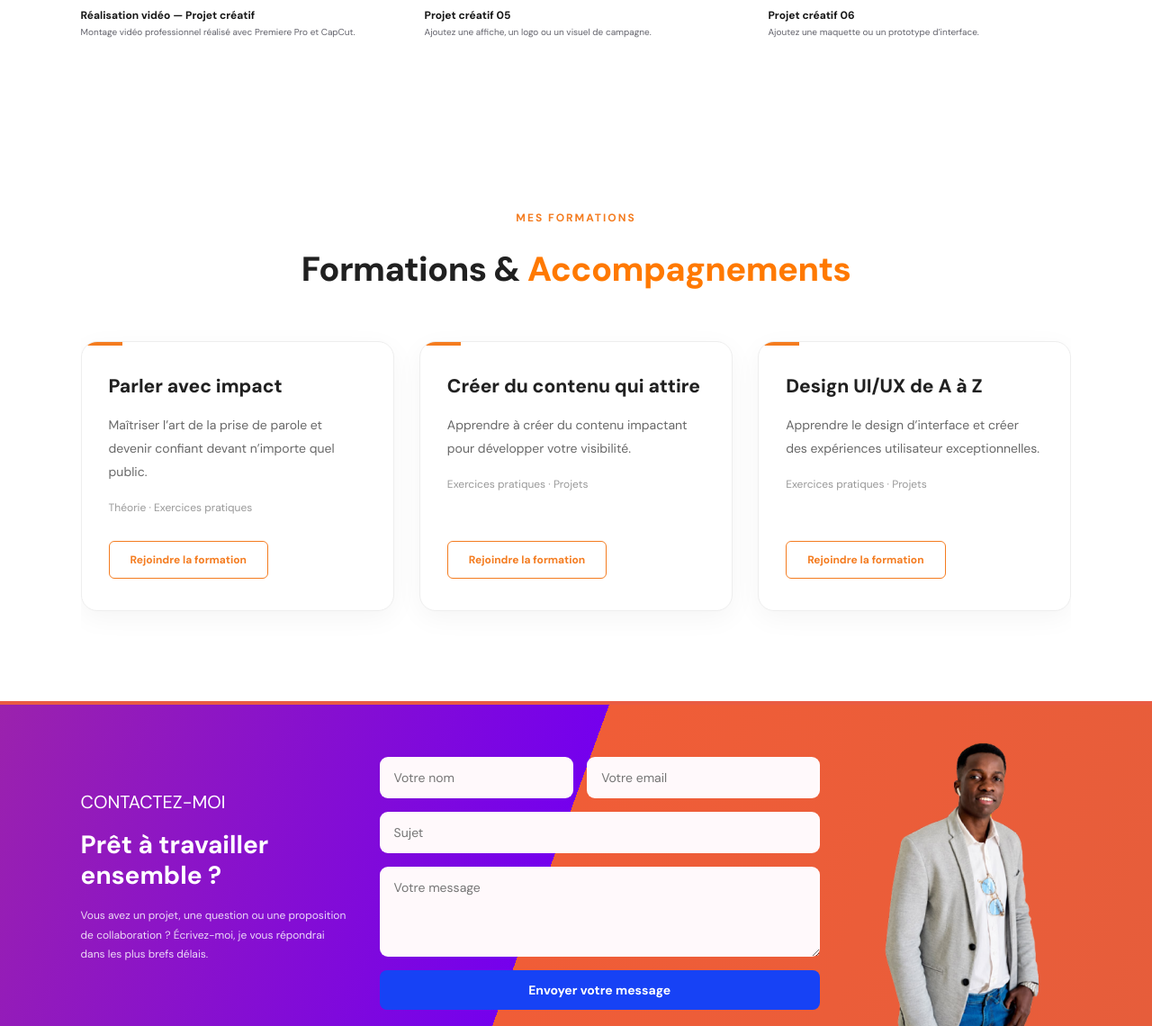
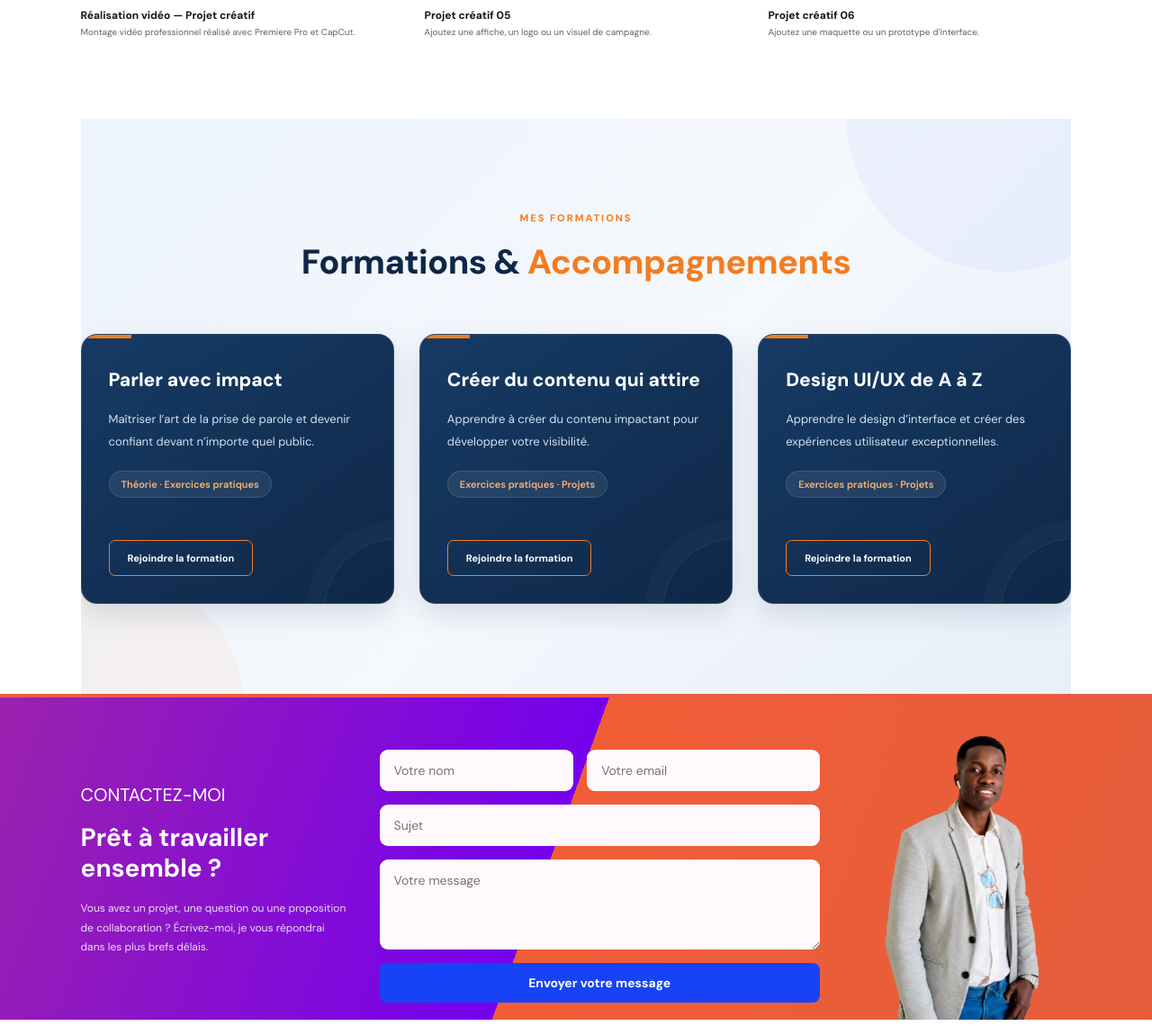
Before and after one commit to Glad-Nagil/portfolio-flask, a Flask app: page / in a window 1280 px wide. Shown: the part 2314-3454 px from the top of the page at 90% size. Run offline with Flask 3, Linux system fonts and the light colour scheme.

Commit message:
Upgrade training section blue design

```diff
--- a/static/css/style.css
+++ b/static/css/style.css
@@ -146,44 +146,78 @@
 
 
 /* =========================================
-   FORMATIONS - STYLE PREMIUM MINIMALISTE
+   FORMATIONS & ACCOMPAGNEMENTS
+   IDENTITE BLEU MARINE / ORANGE
 ========================================= */
 
 .trainings {
+    position: relative;
     padding: 100px 0;
-    background: #FFFFFF;
+    background: linear-gradient(135deg, #EDF4FC 0%, #F5F8FD 55%, #E7EFF9 100%);
     overflow: hidden;
 }
 
+/* Décoration de fond */
+.trainings::before {
+    content: "";
+    position: absolute;
+    width: 350px;
+    height: 350px;
+    top: -180px;
+    right: -100px;
+    border-radius: 50%;
+    background: rgba(33, 70, 255, 0.045);
+    pointer-events: none;
+}
+
+.trainings::after {
+    content: "";
+    position: absolute;
+    width: 280px;
+    height: 280px;
+    bottom: -150px;
+    left: -100px;
+    border-radius: 50%;
+    background: rgba(244, 124, 32, 0.05);
+    pointer-events: none;
+}
+
+/* En-tête */
 .trainings .section-heading {
+    position: relative;
+    z-index: 1;
     text-align: center;
     margin-bottom: 55px;
 }
 
 .trainings .eyebrow {
     color: #F47C20;
-    font-size: 12px;
-    font-weight: 700;
+    font-size: 11px;
+    font-weight: 800;
     letter-spacing: 2px;
-    text-transform: uppercase;
+    margin-bottom: 12px;
 }
 
 .trainings .section-heading h2 {
-    margin-top: 14px;
-    color: #202020;
+    color: #0F2747;
     font-size: clamp(28px, 4vw, 38px);
-    font-weight: 750;
+    font-weight: 800;
+    margin: 5px 0;
 }
 
-.trainings .section-heading h2 span {
+.trainings .section-heading h2 em {
     color: #F47C20;
+    font-style: normal;
 }
 
 /* Grille */
 .training-grid {
+    position: relative;
+    z-index: 1;
     display: grid;
     grid-template-columns: repeat(3, minmax(0, 1fr));
     gap: 28px;
+    align-items: stretch;
 }
 
 /* Cartes */
@@ -191,89 +225,121 @@
     position: relative;
     display: flex;
     flex-direction: column;
+    align-items: flex-start;
+    min-width: 0;
     min-height: 300px;
-    padding: 35px 30px;
-    background: #FFFFFF;
-    border: 1px solid #EEEEEE;
+    padding: 36px 30px 30px;
+    background: linear-gradient(145deg, #163B65, #0F2747);
+    border: 1px solid rgba(255, 255, 255, 0.12);
     border-radius: 18px;
-    box-shadow: 0 8px 30px rgba(0, 0, 0, 0.045);
-    transition: all 0.35s ease;
+    box-shadow: 0 12px 30px rgba(15, 39, 71, 0.13);
     overflow: hidden;
+    transition: transform 0.35s ease,
+                box-shadow 0.35s ease,
+                border-color 0.35s ease;
 }
 
-/* Accent orange */
+/* Ligne orange supérieure */
 .training-card::before {
     content: "";
     position: absolute;
     top: 0;
     left: 0;
-    width: 45px;
+    width: 55px;
     height: 4px;
     background: #F47C20;
     transition: width 0.35s ease;
+}
+
+/* Cercle décoratif */
+.training-card::after {
+    content: "";
+    position: absolute;
+    width: 160px;
+    height: 160px;
+    right: -85px;
+    bottom: -90px;
+    border: 1px solid rgba(255, 255, 255, 0.09);
+    border-radius: 50%;
+    box-shadow: 0 0 0 20px rgba(255, 255, 255, 0.025);
+    pointer-events: none;
+}
+
+.training-card:hover {
+    transform: translateY(-9px);
+    border-color: rgba(244, 124, 32, 0.55);
+    box-shadow: 0 22px 45px rgba(15, 39, 71, 0.22);
 }
 
 .training-card:hover::before {
     width: 100%;
 }
 
-.training-card:hover {
-    transform: translateY(-8px);
-    border-color: #F2D6C3;
-    box-shadow: 0 18px 45px rgba(0, 0, 0, 0.09);
-}
-
 /* Titres */
 .training-card h3 {
-    color: #202020;
+    position: relative;
+    z-index: 1;
+    color: #FFFFFF;
     font-size: 21px;
-    font-weight: 750;
+    font-weight: 800;
     line-height: 1.4;
-    margin-bottom: 16px;
+    margin: 0 0 17px;
     transition: color 0.3s ease;
 }
 
 .training-card:hover h3 {
-    color: #F47C20;
+    color: #FF9A45;
 }
 
 /* Description */
 .training-card p {
-    color: #686868;
-    font-size: 14px;
+    position: relative;
+    z-index: 1;
+    color: #D5E2F1;
+    font-size: 13px;
     line-height: 1.85;
-    margin-bottom: 18px;
+    margin: 0 0 20px;
 }
 
-/* Informations */
-.training-card span {
-    color: #999999;
-    font-size: 12px;
-    margin-bottom: 28px;
+/* Format de formation */
+.training-card > span {
+    position: relative;
+    z-index: 1;
+    display: inline-block;
+    color: #FFB36F;
+    background: rgba(255, 255, 255, 0.08);
+    border: 1px solid rgba(255, 255, 255, 0.12);
+    border-radius: 30px;
+    padding: 7px 13px;
+    font-size: 11px;
+    font-weight: 600;
+    margin: 0 0 25px;
 }
 
 /* Bouton */
 .training-card .btn.btn-outline-orange {
+    position: relative;
+    z-index: 2;
     display: inline-flex;
     align-items: center;
     justify-content: center;
     align-self: flex-start;
     margin-top: auto;
-    padding: 12px 23px;
+    padding: 12px 20px;
     border: 1px solid #F47C20;
-    border-radius: 6px;
-    background: #FFFFFF;
-    color: #F47C20;
-    font-size: 12px;
+    border-radius: 7px;
+    background: transparent;
+    color: #FFFFFF;
+    font-size: 11px;
     font-weight: 700;
-    text-decoration: none;
     transition: all 0.3s ease;
 }
 
 .training-card .btn.btn-outline-orange:hover {
     background: #F47C20;
     color: #FFFFFF;
-    box-shadow: 0 6px 18px rgba(244, 124, 32, 0.2);
+    box-shadow: 0 7px 18px rgba(244, 124, 32, 0.25);
+    transform: translateY(-2px);
 }
 
 /* Tablettes */
@@ -290,13 +356,22 @@
         padding: 70px 0;
     }
 
+    .trainings .section-heading {
+        margin-bottom: 35px;
+    }
+
     .training-grid {
         grid-template-columns: 1fr;
+        gap: 20px;
     }
 
     .training-card {
-        min-height: 270px;
+        min-height: 260px;
         padding: 30px 25px;
+    }
+
+    .training-card h3 {
+        font-size: 20px;
     }
 }
 
```
